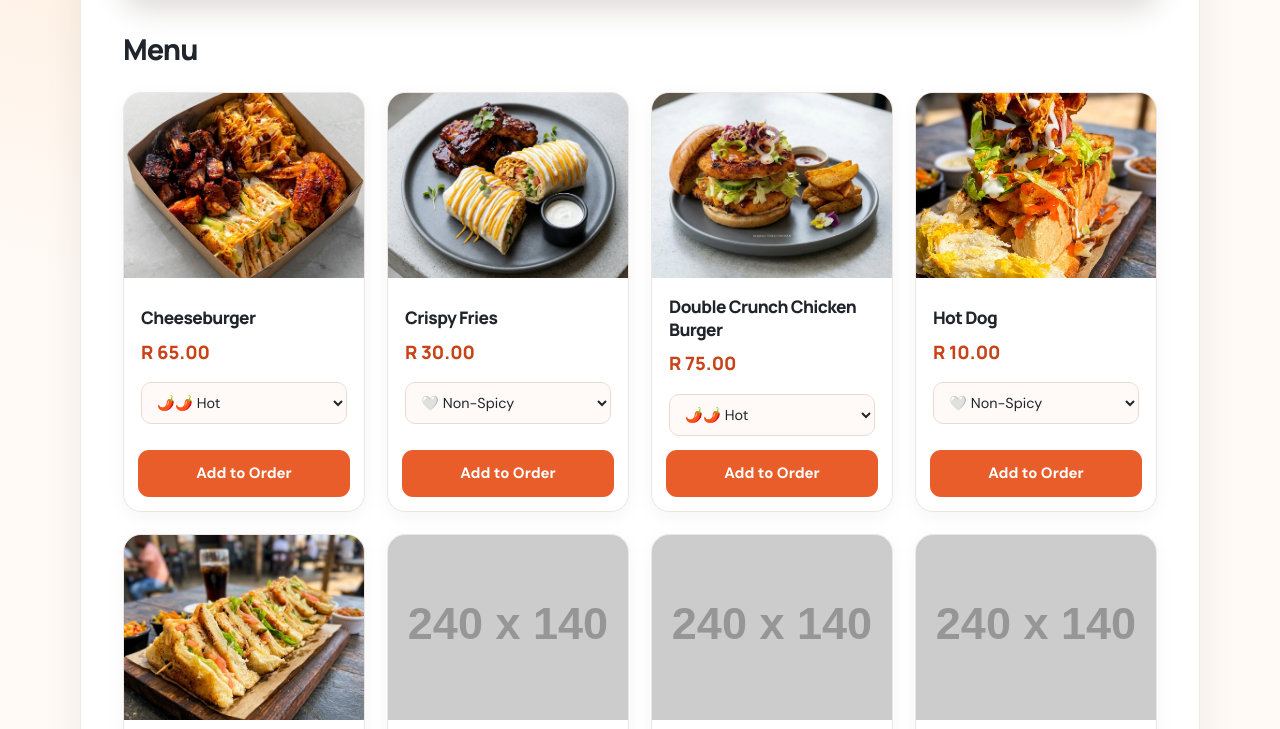
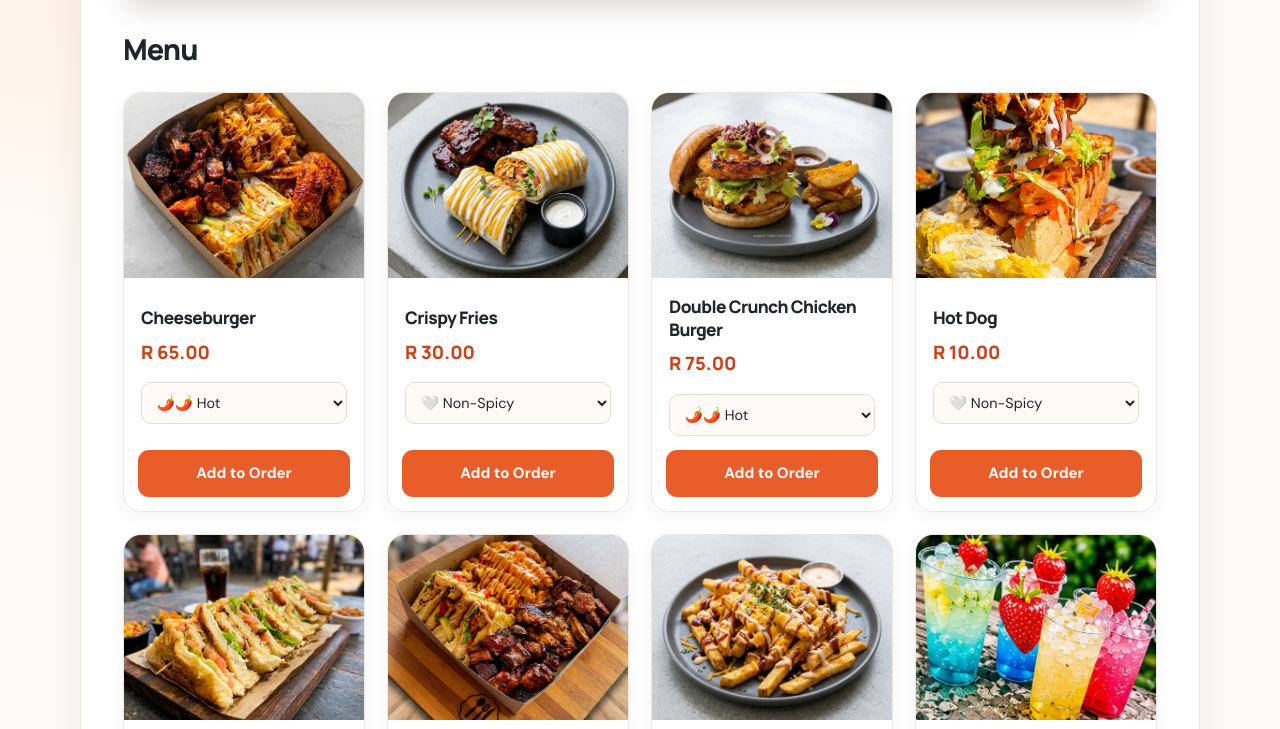
Before and after one commit to Simphiwe13/simbite, a plain HTML site: page index.html in a window 1280 px wide. Shown: the part 195-924 px from the top of the page. Drawn offline with Linux system fonts and the light colour scheme; placeholder pictures from the web are drawn by us.

Commit message:
Update index.html

```diff
--- a/index.html
+++ b/index.html
@@ -345,7 +345,7 @@
 
         <!-- Russian Sausage Hot Dog -->
         <div class="menu-item">
-            <img src="russian-hotdog.jpg" alt="Russian Sausage Hot Dog" onerror="this.src='https://via.placeholder.com/240x140?text=Russian+Hot+Dog'">
+            <img src="meatybox.jpg" alt="Russian Sausage Hot Dog" onerror="this.src='https://via.placeholder.com/240x140?text=Russian+Hot+Dog'">
             <div class="menu-content">
                 <h3>Russian Sausage Hot Dog</h3>
                 <p>R 13.00</p>
@@ -361,7 +361,7 @@
 
         <!-- Fully Loaded Russian Hot Dog -->
         <div class="menu-item">
-            <img src="loaded-russian.jpg" alt="Fully Loaded Russian Hot Dog" onerror="this.src='https://via.placeholder.com/240x140?text=Fully+Loaded+Russian'">
+            <img src="fries.jpg" alt="Fully Loaded Russian Hot Dog" onerror="this.src='https://via.placeholder.com/240x140?text=Fully+Loaded+Russian'">
             <div class="menu-content">
                 <h3>Fully Loaded Russian Hot Dog</h3>
                 <p>R 18.00</p>
@@ -377,7 +377,7 @@
 
         <!-- Soda -->
         <div class="menu-item">
-            <img src="soda.jpg" alt="Soda" onerror="this.src='https://via.placeholder.com/240x140?text=Soda+500ml'">
+            <img src="drinks.jpg" alt="Soda" onerror="this.src='https://via.placeholder.com/240x140?text=Soda+500ml'">
             <div class="menu-content">
                 <h3>Soda (500ml)</h3>
                 <p>R 25.00</p>
```
